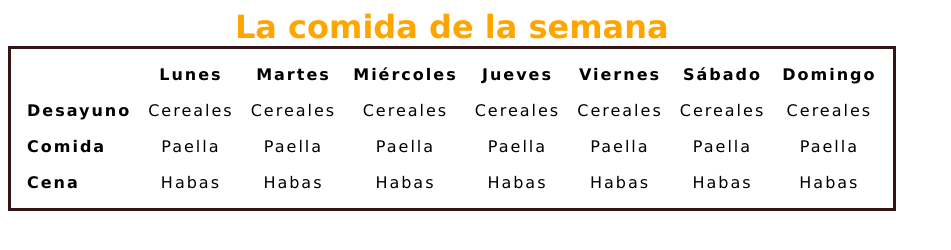
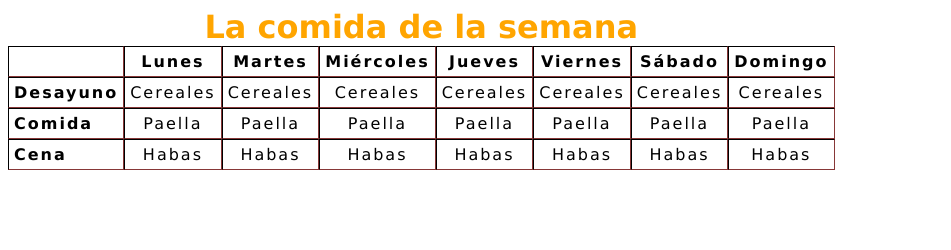
Before and after one commit to Lcras90/ejercicios-Adalab, a plain HTML site: page Modulo-1-leccion-02-ejercicio-1/index.html in a window 1280 px wide. Shown: the whole page, without its empty margins (0-951 px from the left). Drawn offline with Linux system fonts and the light colour scheme.

Commit message:
Fix columns

```diff
--- a/Modulo-1-leccion-02-ejercicio-1/index.html
+++ b/Modulo-1-leccion-02-ejercicio-1/index.html
@@ -8,7 +8,7 @@
     <link href="style.css" rel="stylesheet" type="text/css" />
   </head>
   <body>
-    <table summary="La comida de la semana">
+    <table border="1" summary="La comida de la semana">
       <caption class="titulo">
         La comida de la semana
       </caption>
--- a/Modulo-1-leccion-02-ejercicio-1/style.css
+++ b/Modulo-1-leccion-02-ejercicio-1/style.css
@@ -8,15 +8,17 @@ body {
 }
 
 table {
-  border-spacing: 15px;
-  border: solid rgb(51, 21, 21);
+  border-spacing: 0px;
+  border: rgb(51, 21, 21);
 }
 th {
   letter-spacing: 2px;
+  padding: 5px;
 }
 
 td {
   letter-spacing: 2px;
+  padding: 5px;
 }
 
 tbody td {
```
